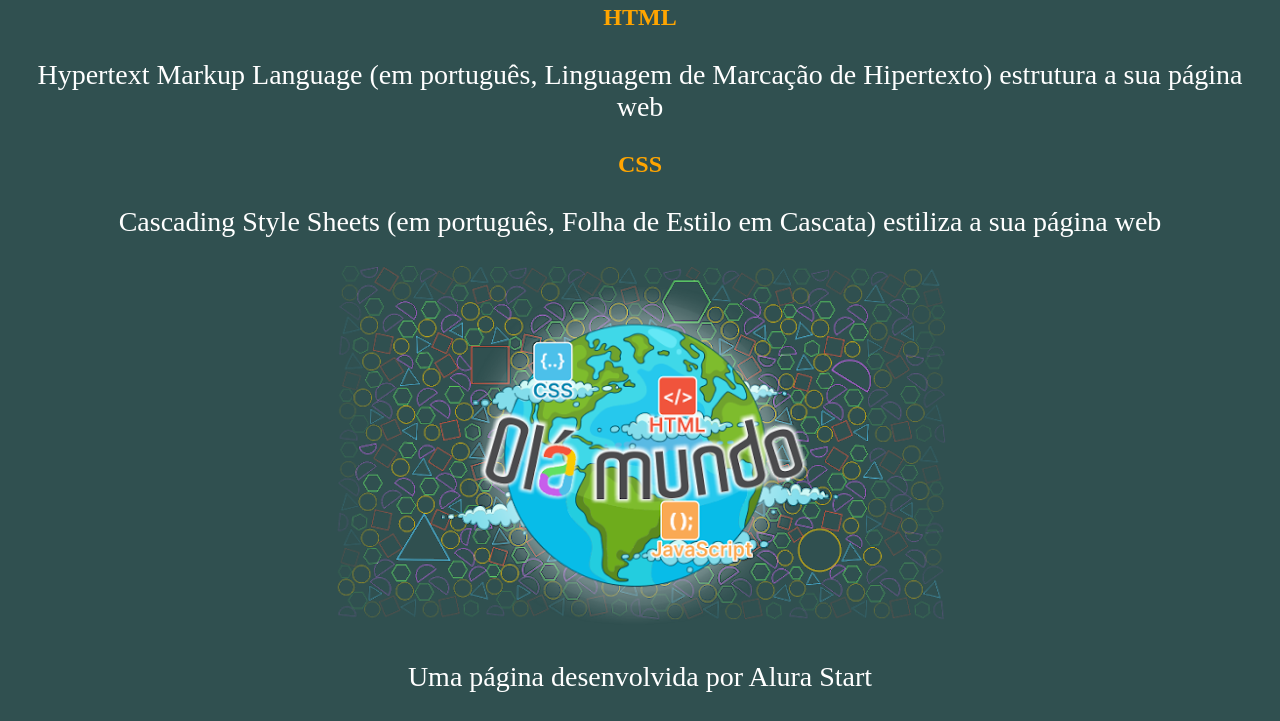
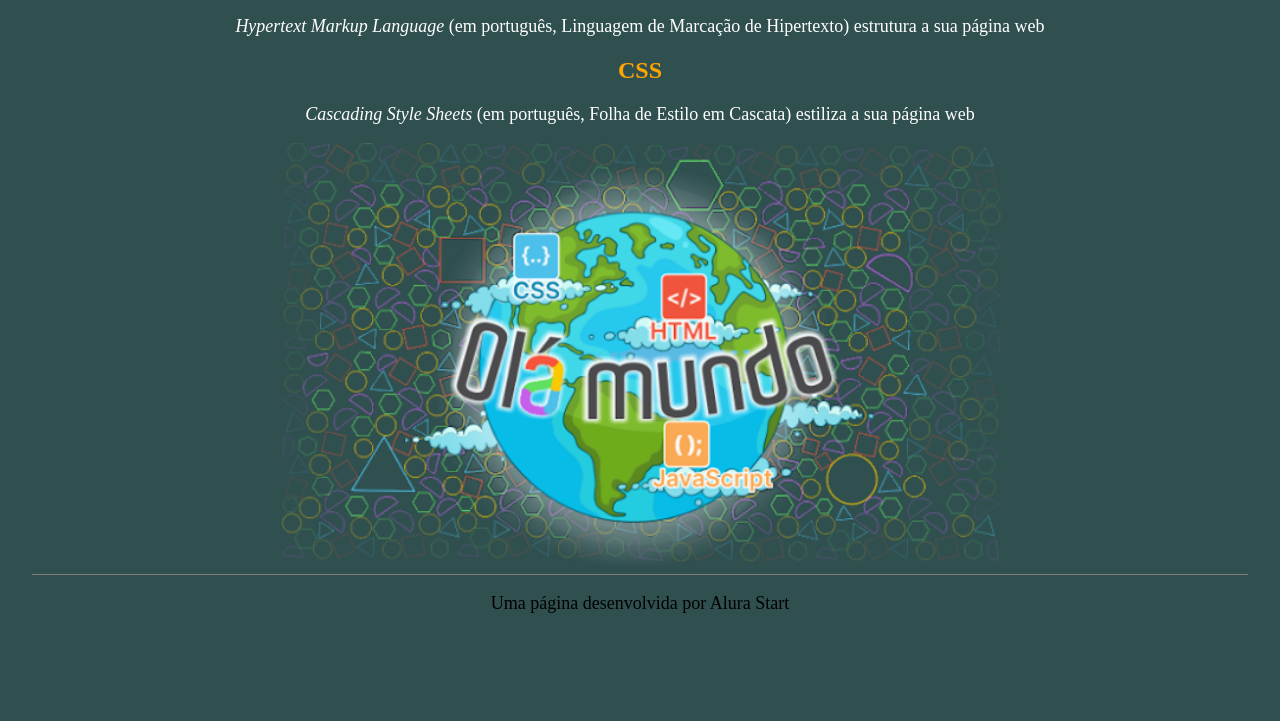
Before and after one commit to elainedemarck/Ola-mundo, a plain HTML site: page index.html in a window 1280 px wide. Shown: the part 195-916 px from the top of the page. After the commit the page ends 835 px from the top, so only its background shows below. Drawn offline with Linux system fonts and the light colour scheme.

Commit message:
aula do dia 7

```diff
--- a/index.html
+++ b/index.html
@@ -13,20 +13,20 @@
 <p>Que bom te ver por aqui,Elaine</p>
 
  </header>
-</section class="linha">
+<section class="linha">
 
     <h2 class="texto-um">HTML</h2>
-    <p>Hypertext Markup Language (em português, Linguagem de Marcação de Hipertexto) estrutura a sua página web </p>
+    <p class="paragrafo"><em>Hypertext Markup Language</em> (em português, Linguagem de Marcação de Hipertexto) estrutura a sua página web </p>
 
 <h2 class="texto-dois">CSS</h2>
-<p>Cascading Style Sheets (em português, Folha de Estilo em Cascata) estiliza a sua página web</p>
+<p class="paragrafo"><em>Cascading Style Sheets </em>(em português, Folha de Estilo em Cascata) estiliza a sua página web</p>
 
 
-<img src="Olá Mundo.png" alt="">
+<img class="imagem" src="Olá Mundo.png" alt="">
  </section>
 
- <footer>
-    <p>Uma página desenvolvida por Alura Start</p>
+ <footer class="rodape">
+ <p>Uma página desenvolvida por Alura Start</p>
  </footer>
 
 </body>
--- a/style.css
+++ b/style.css
@@ -3,7 +3,7 @@ body{
     background-color: #305050;
     color: white;
     text-align: center;
-    font-size: 28px;
+    font-size: 20px;
     padding: 0 24px;
 }
 
@@ -16,3 +16,24 @@ body{
     font-size: 24px;
 
 }
+
+.paragrafo{
+    font-size: 18px;
+}
+
+.rodape{
+    text-align: center;
+    display:grid;
+    font-size: 18px;
+    color: black;
+
+}
+
+.imagem{
+    width: 60%;
+}
+
+.linha{
+    border-bottom: 1px solid #808080;
+    border-top: 1px solid #808080;
+}
```
